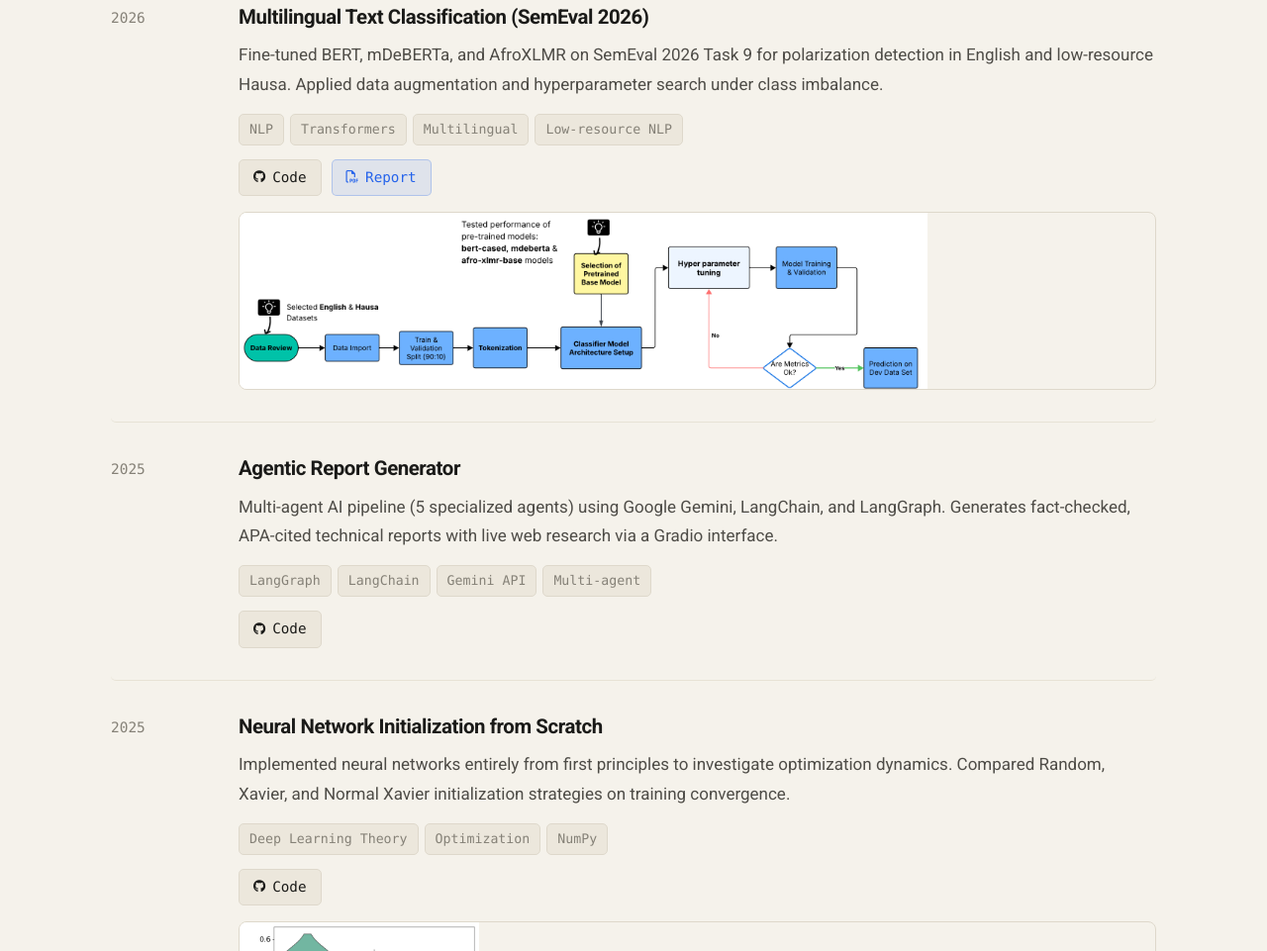
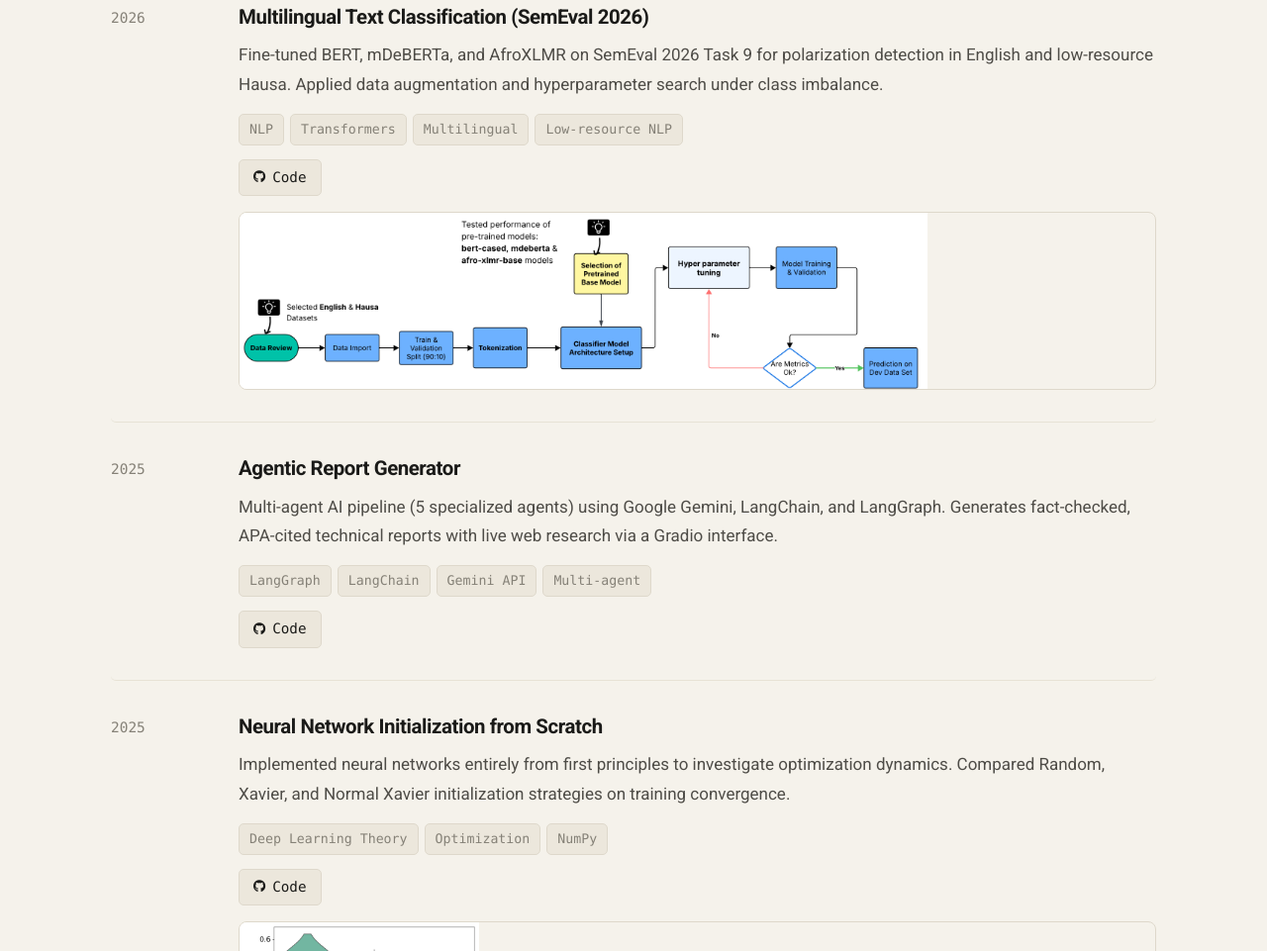
Before and after one commit to vicentmwanda/vicentmwanda.github.io, a website: page index.html in a window 1280 px wide. Shown: the part 3516-4477 px from the top of the page at 99% size. Drawn offline with Linux system fonts and the light colour scheme.

Commit message:
Update index.html

```diff
--- a/index.html
+++ b/index.html
@@ -420,10 +420,7 @@
                                     target="_blank" class="project-btn">
                                     <i class="fa-brands fa-github"></i> Code
                                 </a>
-                                <a href="https://drive.google.com/file/d/19kHj4uEsy_u7jkEbHGzNE4R08fjxRhaM/view?usp=sharing"
-                                    target="_blank" class="project-btn project-btn-report">
-                                    <i class="fa-regular fa-file-pdf"></i> Report
-                                </a>
+
                             </div>
                             <div class="row-image-container">
                                 <img src="data/text-polarization.png" alt="Text Polarization">
```
